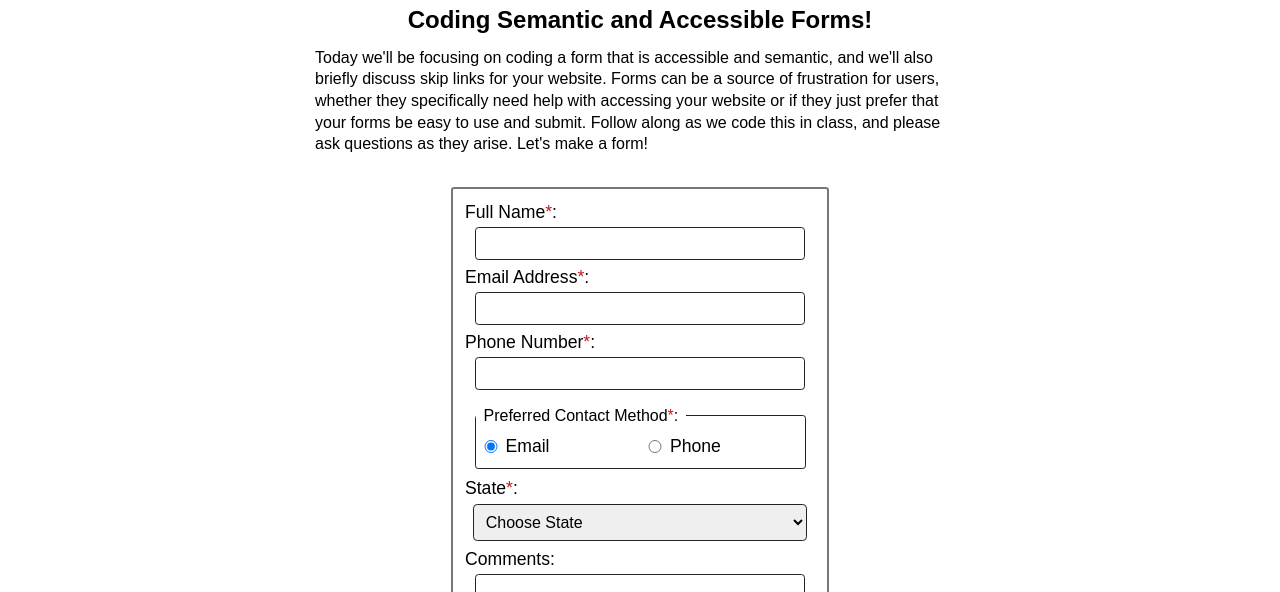
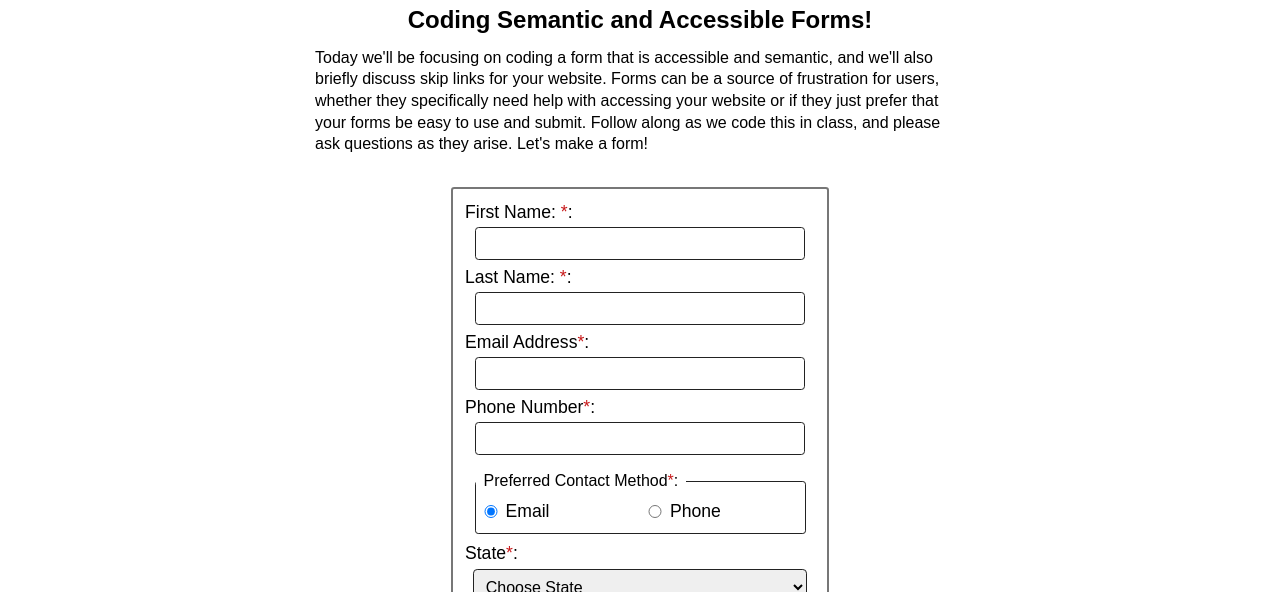
Before and after one commit to paaaarv/GIT414-accessible-forms, a plain HTML site: page index.html in a window 1280 px wide. Shown: the part 508-1100 px from the top of the page. Drawn offline with Linux system fonts and the light colour scheme.

Commit message:
added autocomplete

```diff
--- a/index.html
+++ b/index.html
@@ -30,12 +30,14 @@
 
 
 			<form action="https://wp.zybooks.com/form-viewer.php" method="POST">
-				<label for="fullName"> Full Name<span class="required">*</span>: </label>
-				<input id="fullName" type="text" required>
+				<label for="firstName"> First Name: <span class="required">*</span>: </label>
+				<input id="firstName" type="text" autocomplete="given-name" required>
+				<label for="lastName"> Last Name: <span class="required">*</span>: </label>
+				<input id="lastName" type="text" autocomplete="family-name" required>
 				<label for="email"> Email Address<span class="required">*</span>: </label>
-				<input id="email" type="email" required>
+				<input id="email" type="email" autocomplete="email" required>
 				<label for="phone"> Phone Number<span class="required">*</span>: </label>
-				<input id="phone" type="tel" required>
+				<input id="phone" type="tel" autocomplete="on" required>
 				<fieldset>
 					<legend>Preferred Contact Method<span class="required">*</span>:</legend>
 					<input type="radio" name="contactChoice" id="emailChoice" value="Email" checked="checked">
```
